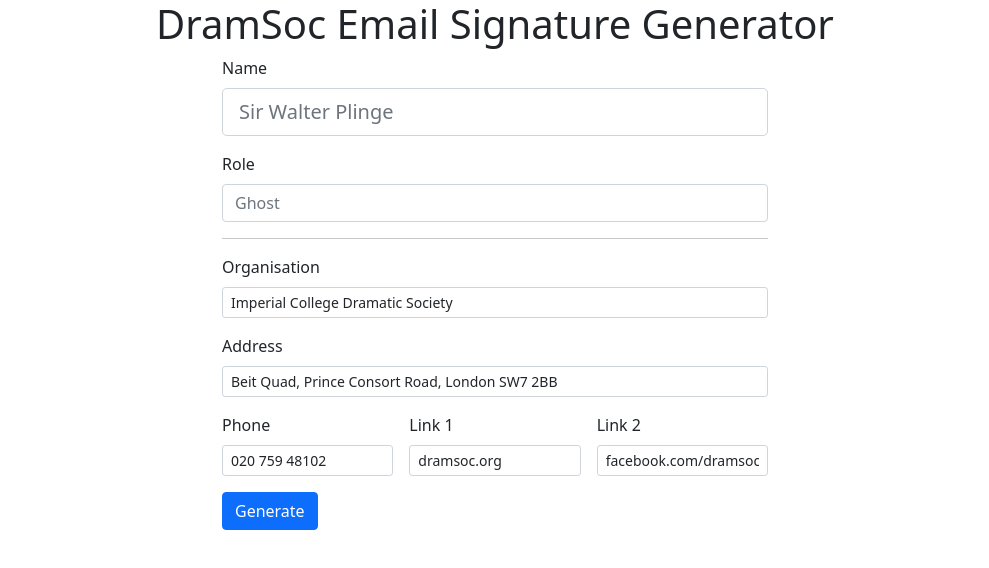
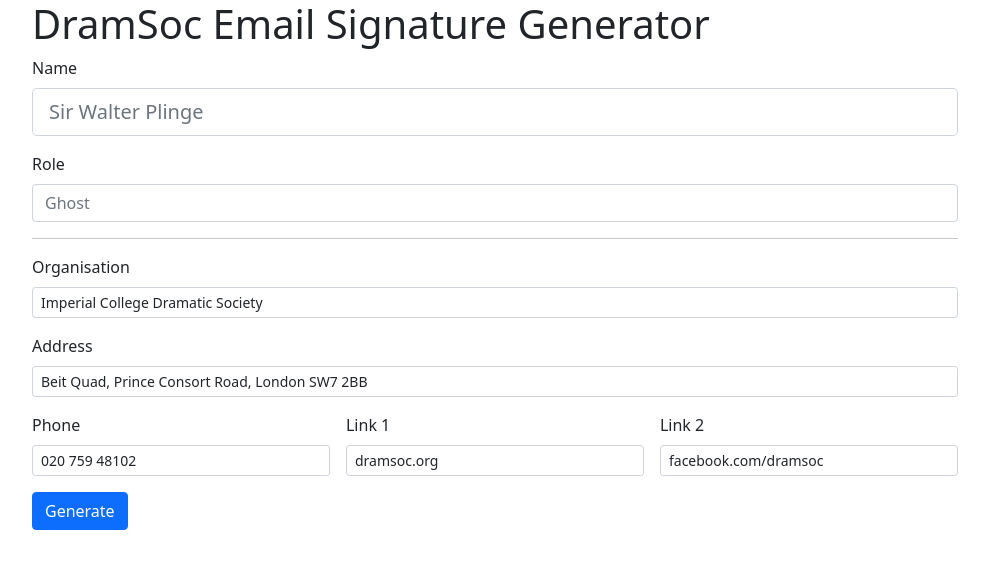
Before and after one commit to dramsoc/email-signature-generator, a plain HTML site: page index.html in a window 1280 px wide. Shown: the whole page, without its empty margins (145-1134 px from the left). Drawn offline with nearby package versions, Linux system fonts and the light colour scheme.

Commit message:
rearrange h1

```diff
--- a/index.html
+++ b/index.html
@@ -6,14 +6,10 @@
         <link href="https://cdn.jsdelivr.net/npm/bootstrap@5.0.0-beta2/dist/css/bootstrap.min.css" rel="stylesheet" integrity="sha384-BmbxuPwQa2lc/FVzBcNJ7UAyJxM6wuqIj61tLrc4wSX0szH/Ev+nYRRuWlolflfl" crossorigin="anonymous">
     </head>
     <body>
-        <div class="container">
-	    	<div class="row">
-		    	<div class="col">
-			    	<h1 class="text-center">DramSoc Email Signature Generator</h1>
-		    	</div>
-	    	</div>
+        <div class="container-md">
             <div class="row justify-content-md-center align-items-center">
-                <div class="col-sm-12 col-md-10 col-lg-8 col-xl-6">
+                <div class="col-sm-12 col-md-10">
+                    <h1>DramSoc Email Signature Generator</h1>
                     <form>
                         <div class="mb-3">
                             <label for="userName" class="form-label">Name</label>
```
